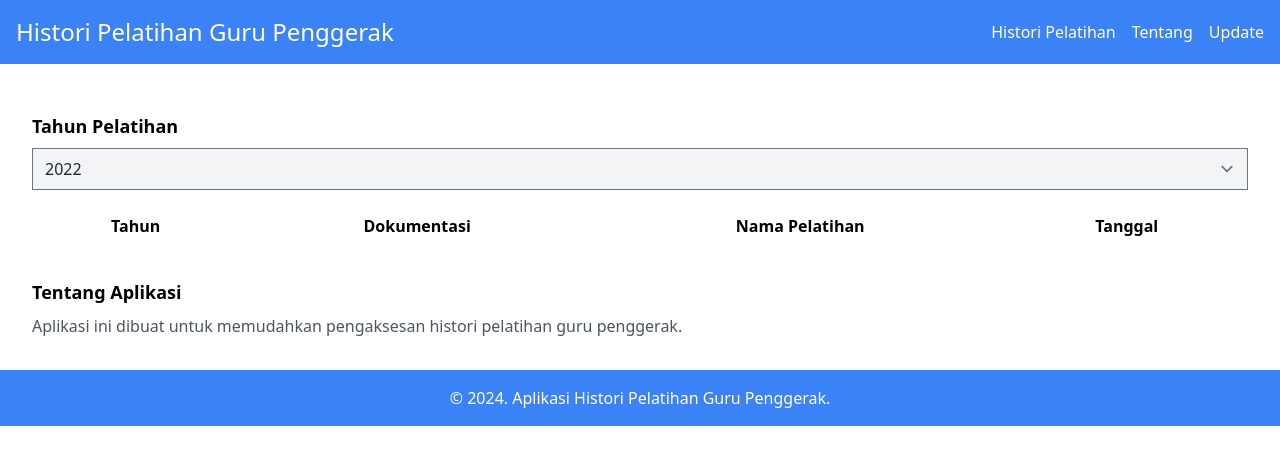
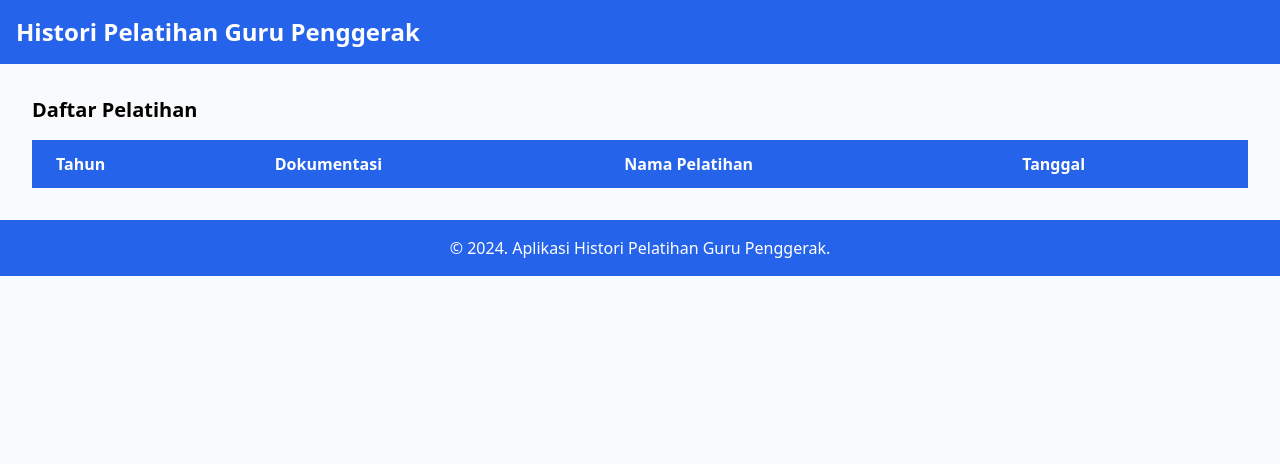
Before and after one commit to nanangriyadi/historisGp, a plain HTML site: page index.html in a window 1280 px wide. Drawn offline with nearby package versions, Linux system fonts and the light colour scheme.

Commit message:
Update index.html

```diff
--- a/index.html
+++ b/index.html
@@ -3,37 +3,27 @@
 <head>
     <meta charset="UTF-8">
     <meta name="viewport" content="width=device-width, initial-scale=1.0">
-    <script src="https://cdn.tailwindcss.com?plugins=forms,typography,aspect-ratio,line-clamp,container-queries"></script>
     <title>Histori Pelatihan Guru Penggerak</title>
-    <link href="(link unavailable)" rel="stylesheet">
+    <link href="https://cdn.jsdelivr.net/npm/tailwindcss@2.2.19/dist/tailwind.min.css" rel="stylesheet">
 </head>
-<body>
-    <header class="bg-blue-500 text-white p-4 text-center md:flex md:justify-between md:items-center">
-        <h1 class="text-2xl">Histori Pelatihan Guru Penggerak</h1>
-        <nav class="hidden md:block">
-            <ul class="flex space-x-4">
-                <li><a href="#histori" class="text-white hover:text-gray-300">Histori Pelatihan</a></li>
-                <li><a href="#tentang" class="text-white hover:text-gray-300">Tentang</a></li>
-                <li><a href="./update-delete.html" class="text-white hover:text-gray-300">Update</a></li>
-            </ul>
-        </nav>
+<body class="bg-gray-50">
+
+    <header class="bg-blue-600 text-white p-4 text-center md:flex md:justify-between md:items-center">
+        <h1 class="text-2xl font-semibold">Histori Pelatihan Guru Penggerak</h1>
     </header>
-    <main class="container mx-auto p-4 md:p-6 lg:p-8">
-        <section id="histori" class="mt-4">
-            <h2 class="text-lg font-bold mb-2">Tahun Pelatihan</h2>
-            <select id="tahun" class="block w-full bg-gray-100 text-gray-800 py-2 pl-3 pr-10">
-                <option value="2022">2022</option>
-                <option value="2023">2023</option>
-                <option value="2024">2024</option>
-            </select>
-            <div class="overflow-x-auto mt-4">
-                <table class="table-auto w-full">
-                    <thead>
+
+    <main class="container mx-auto p-6 lg:p-8">
+        <section id="histori">
+            <h2 class="text-xl font-bold mb-4">Daftar Pelatihan</h2>
+
+            <div class="overflow-x-auto">
+                <table class="table-auto w-full bg-white rounded-lg shadow-lg">
+                    <thead class="bg-blue-600 text-white">
                         <tr>
-                            <th class="px-4 py-2">Tahun</th>
-                            <th class="px-4 py-2">Dokumentasi</th>
-                            <th class="px-4 py-2">Nama Pelatihan</th>
-                            <th class="px-4 py-2">Tanggal</th>
+                            <th class="px-6 py-3 text-left">Tahun</th>
+                            <th class="px-6 py-3 text-left">Dokumentasi</th>
+                            <th class="px-6 py-3 text-left">Nama Pelatihan</th>
+                            <th class="px-6 py-3 text-left">Tanggal</th>
                         </tr>
                     </thead>
                     <tbody id="histori-tbody">
@@ -42,14 +32,12 @@
                 </table>
             </div>
         </section>
-        <section id="tentang" class="mt-8">
-            <h2 class="text-lg font-bold mb-2">Tentang Aplikasi</h2>
-            <p class="text-gray-600">Aplikasi ini dibuat untuk memudahkan pengaksesan histori pelatihan guru penggerak.</p>
-        </section>
     </main>
-    <footer class="bg-blue-500 text-white p-4 text-center">
+
+    <footer class="bg-blue-600 text-white p-4 text-center">
         &copy; 2024. Aplikasi Histori Pelatihan Guru Penggerak.
     </footer>
-    <script src="script.js"></script>
+
+    <script src="index.js"></script>
 </body>
 </html>
```
